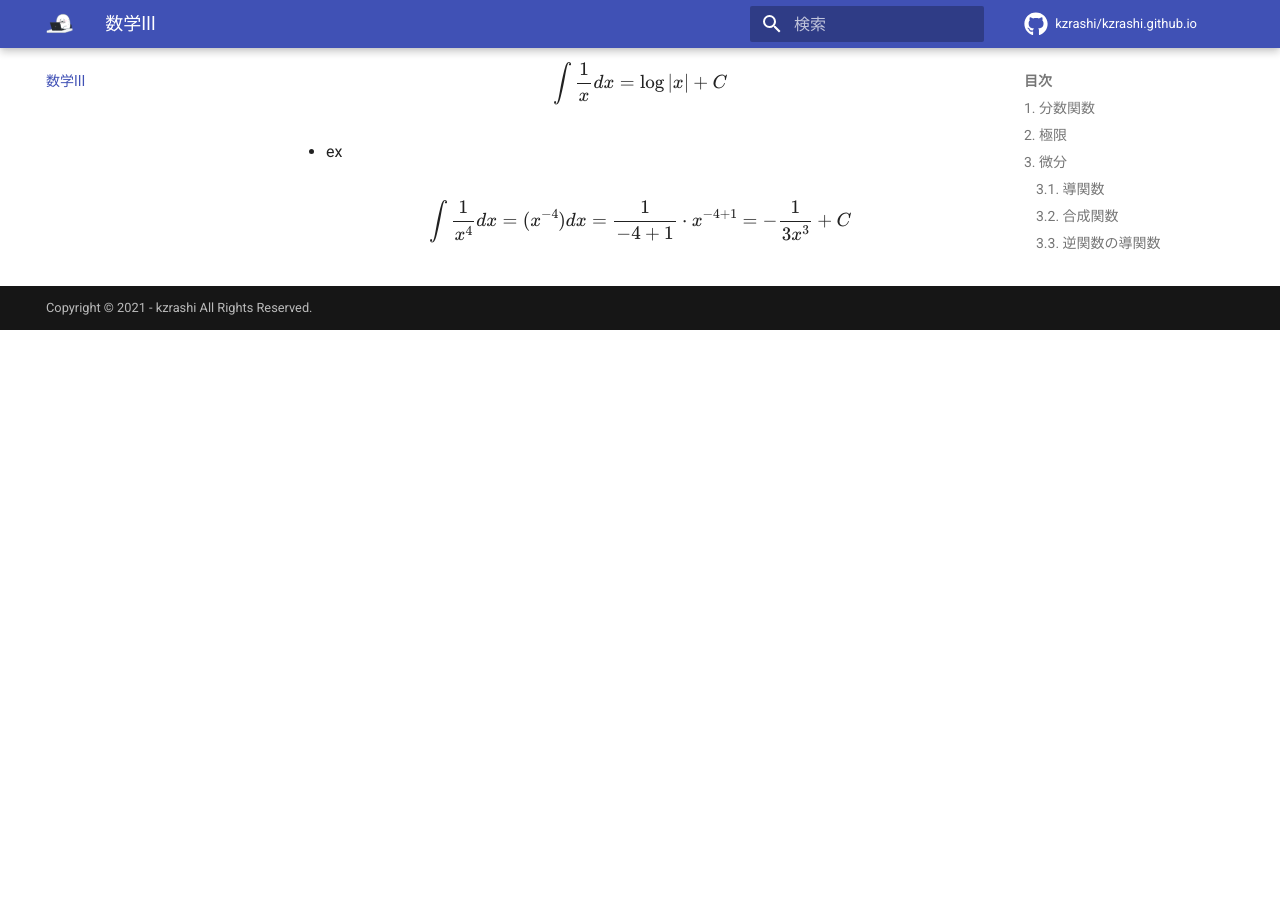
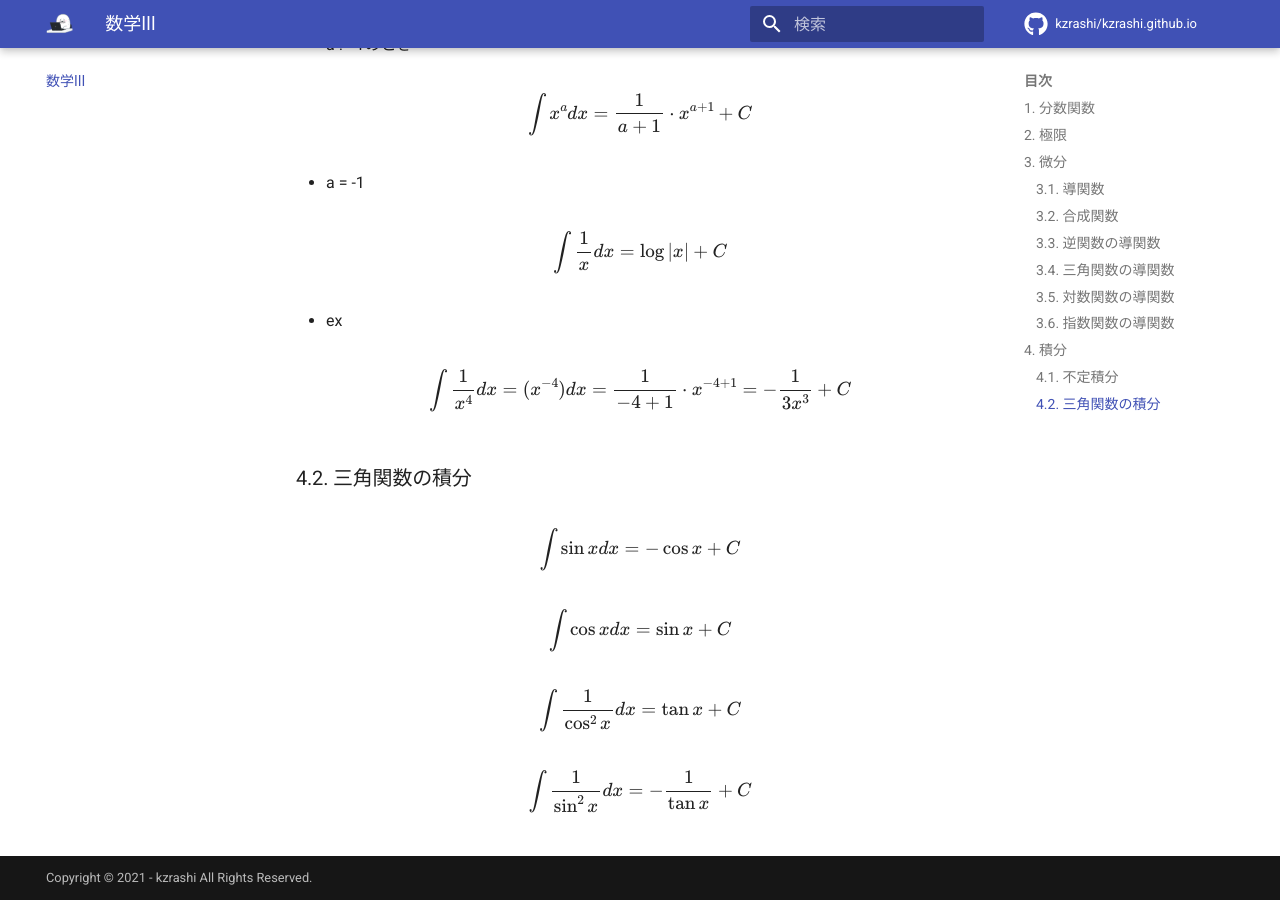
Before and after one commit to kzrashi/kzrashi.github.io, an MkDocs documentation site: the page built from docs/11_math3.md, in a window 1280 px wide and 900 px high, scrolled down 5056 px. Built offline with MkDocs 1.6.1 and Material for MkDocs 9.7.7, drawn with Linux system fonts in a browser that asks for light colours; comment, search, counter and statistics services are not loaded; before the commit the page ends 5386 px from its top, so only the background shows below that; some of the changed text lies outside the part shown.

Commit message:
add Trigonometric function

```diff
--- a/docs/11_math3.md
+++ b/docs/11_math3.md
@@ -10,6 +10,7 @@
   - [3.6. 指数関数の導関数](#36-指数関数の導関数)
 - [4. 積分](#4-積分)
   - [4.1. 不定積分](#41-不定積分)
+  - [4.2. 三角関数の積分](#42-三角関数の積分)
 
 
 
@@ -155,6 +156,12 @@
 (\tan{x})' = \frac{1}{\cos{x}^{2}}
 $$
 
+- tanの微分
+
+$$
+(\frac{1}{\tan{x}})' = - \frac{1}{\sin{x}^{2}}
+$$
+
 - ex)
 合成関数の公式と三角関数の公式を組み合わせる
 
@@ -244,3 +251,22 @@
 $$
 \int \frac{1}{x^{4}} dx = (x^{-4}) dx = \frac{1}{-4+1} \cdot x^{-4+1} = - \frac{1}{3x^{3}} + C
 $$
+
+
+### 4.2. 三角関数の積分
+
+$$
+\int \sin{x} dx = -\cos{x} + C
+$$
+
+$$
+\int \cos{x} dx = \sin{x} + C
+$$
+
+$$
+\int \frac{1}{\cos^{2}{x} } dx = \tan{x} + C
+$$
+
+$$
+\int \frac{1}{\sin^{2}{x} } dx = - \frac{1}{\tan{x}} + C
+$$
```
Also changed, not shown: docs/11_math2.md (+14 -0 lines).
